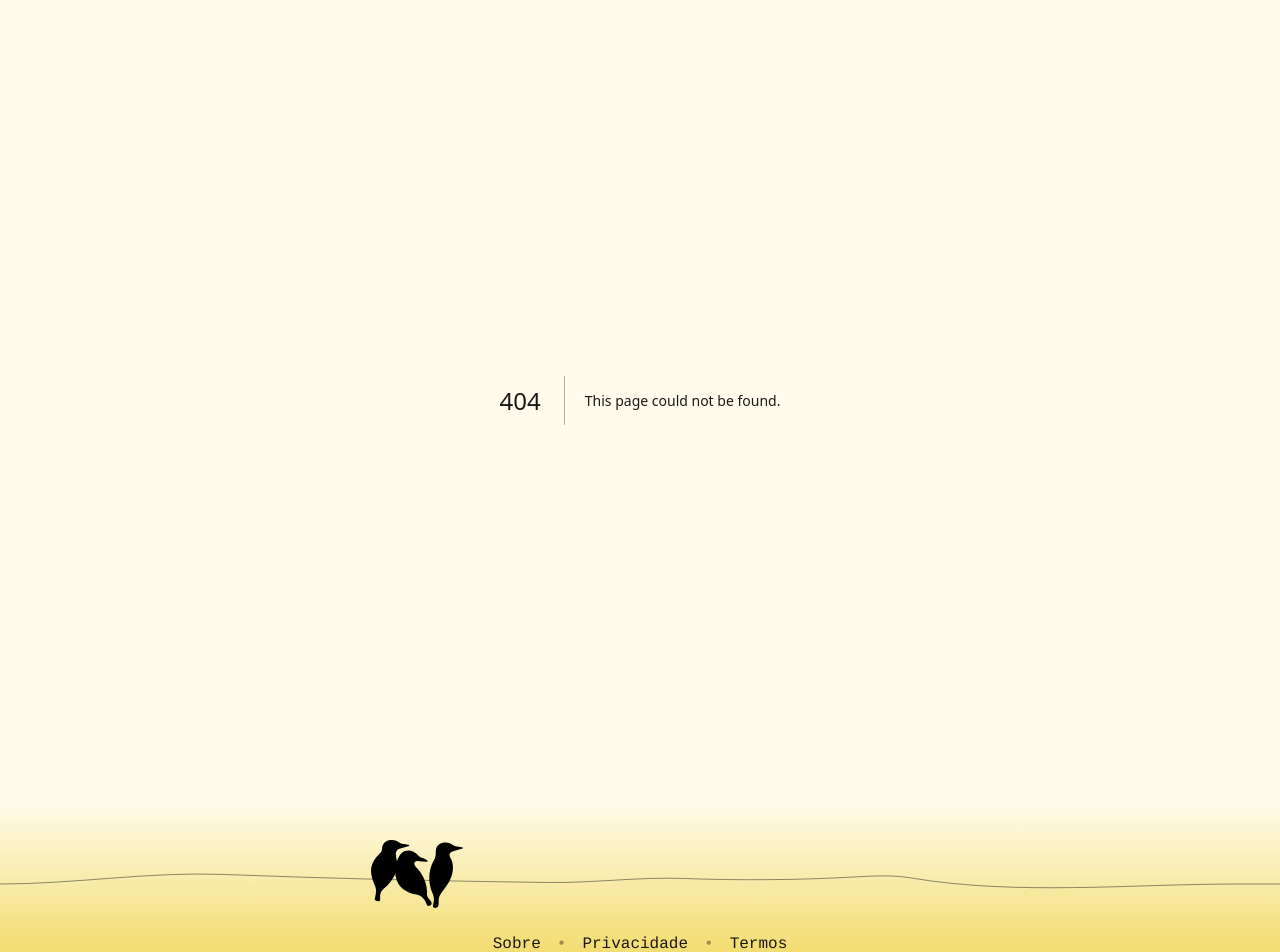
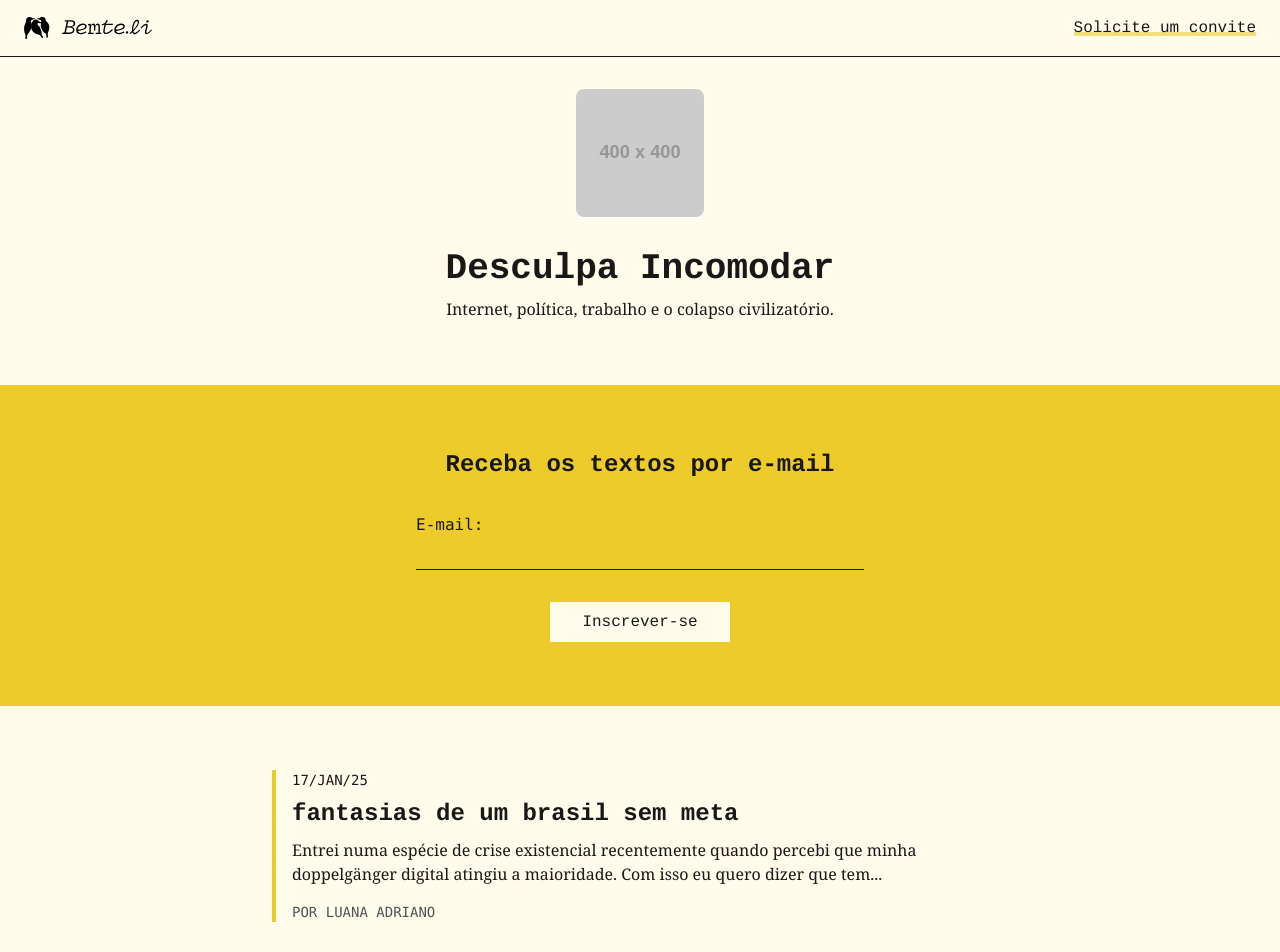
Before and after one commit to bemte-li/bemte.li, a Next.js app in the folder frontend/: page /exemplo-nius-pag in a window 1280 px wide. Before the commit this address had no page. Shown: the top 952 px of the page. Built offline with nearby package versions, Linux system fonts and the light colour scheme.

Commit message:
Add page niusletter exemplo

```diff
--- /dev/null
+++ b/frontend/src/app/exemplo-nius-pag/layout.tsx
@@ -0,0 +1,16 @@
+import { Navbar } from '@/components/Navbar';
+
+export default function ExemploNiusPagLayout({
+  children,
+}: {
+  children: React.ReactNode;
+}) {
+  return (
+    <div>
+      <Navbar isLoggedIn={false} />
+      <div className="max-w-3xl mx-auto px-4 py-8">
+        {children}
+      </div>
+    </div>
+  );
+}
--- /dev/null
+++ b/frontend/src/app/exemplo-nius-pag/page.tsx
@@ -0,0 +1,105 @@
+import Link from 'next/link'
+import Image from 'next/image'
+import { Highlight } from '@/components/Highlight'
+
+interface NewsletterEdition {
+  id: number
+  title: string
+  excerpt: string
+  date: string
+  author: string
+}
+
+const mockEditions: NewsletterEdition[] = [
+  {
+    id: 1,
+    title: "fantasias de um brasil sem meta",
+    excerpt: "Entrei numa espécie de crise existencial recentemente quando percebi que minha doppelgänger digital atingiu a maioridade. Com isso eu quero dizer que tem...",
+    date: "17/JAN/25",
+    author: "LUANA ADRIANO"
+  },
+  {
+    id: 2,
+    title: "três grandes decisões",
+    excerpt: "Tudo começou quando meu psicólogo falou que a motivação é produzida. Não é algo que a gente tem ou não tem, mas sim algo que...",
+    date: "4/FEV/25",
+    author: "LUANA ADRIANO"
+  },
+  // Add more mock editions as needed
+]
+
+export default function ExemploNiusPag() {
+  return (
+    <>
+      {/* Profile image and header */}
+      <div className="mb-16 text-center flex flex-col items-center">
+        <div className="w-32 h-32 mb-8 relative">
+          <Image
+            src="https://placehold.co/400x400"
+            alt="Newsletter profile"
+            fill
+            className="rounded-lg object-cover"
+          />
+        </div>
+        <h1 className="text-4xl font-bold text-sombra mb-2">
+          Desculpa Incomodar
+        </h1>
+        <p className="text-sombra font-serif">
+          Internet, política, trabalho e o colapso civilizatório.
+        </p>
+      </div>
+
+      {/* Newsletter subscription section - full width */}
+      <div className="w-screen relative left-1/2 right-1/2 -mx-[50vw] bg-citrino mb-16">
+        <div className="max-w-3xl mx-auto px-4 py-16 flex flex-col items-center">
+          <h2 className="text-2xl font-bold text-sombra mb-8 text-center">
+            Receba os textos por e-mail
+          </h2>
+
+          <form className="flex flex-col gap-8 w-full max-w-md">
+            <div className="flex flex-col">
+              <label htmlFor="email" className="font-mono">E-mail:</label>
+              <input
+                type="email"
+                id="email"
+                className="bg-transparent border-b border-sombra focus:outline-none py-1"
+                required
+              />
+            </div>
+            <button
+              type="submit"
+              className="bg-marfim text-sombra px-8 py-2 self-center hover:bg-opacity-90 transition-colors"
+            >
+              Inscrever-se
+            </button>
+          </form>
+        </div>
+      </div>
+
+      {/* Posts section */}
+      <div className="space-y-16">
+        {mockEditions.map((edition) => (
+          <article key={edition.id} className="border-l-4 border-citrino pl-4">
+            <div className="text-sm font-mono mb-2">
+              {edition.date}
+            </div>
+
+            <Link href={`/exemplo-texto`} className="group">
+              <h2 className="text-2xl font-bold text-sombra mb-2 group-hover:text-citrino transition-colors">
+                {edition.title}
+              </h2>
+
+              <p className="text-sombra font-serif mb-4">
+                {edition.excerpt}
+              </p>
+            </Link>
+
+            <div className="text-sm font-mono text-neutral-600">
+              POR {edition.author}
+            </div>
+          </article>
+        ))}
+      </div>
+    </>
+  )
+}
```
